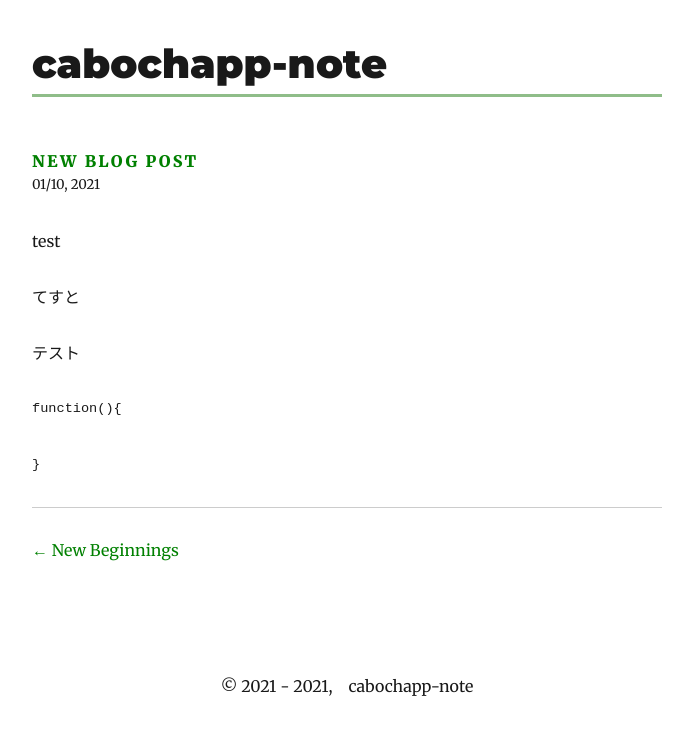
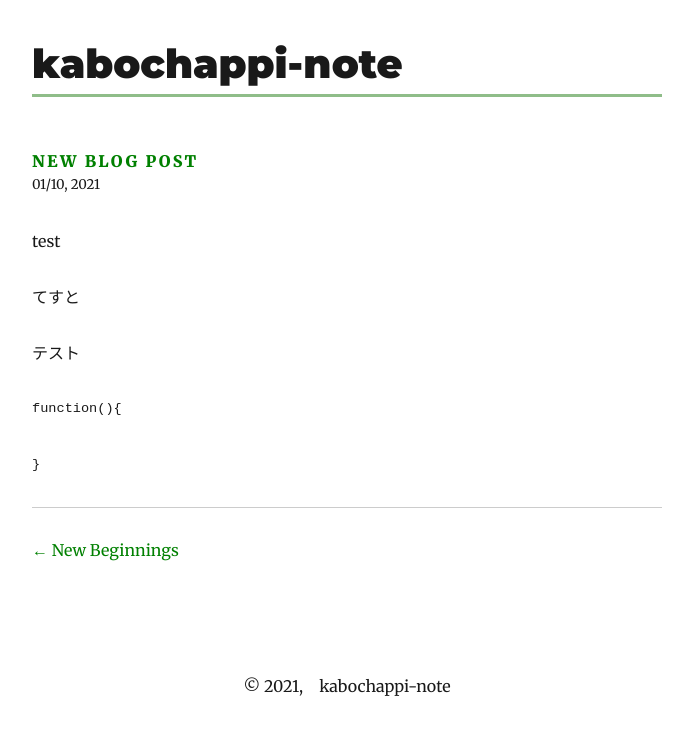
Before and after one commit to taiki-cano/cabo-note, a Gatsby site: page /blog/new-blog-post/ in a window 1280 px wide. Shown: the whole page, without its empty margins (293-986 px from the left). Built offline with nearby package versions, Linux system fonts and the light colour scheme; Gatsby itself is replaced by a stand-in of ours; some packages are replaced by stand-ins of ours; code samples lack their colours.

Commit message:
rename title

```diff
--- a/gatsby-config.js
+++ b/gatsby-config.js
@@ -1,10 +1,10 @@
 module.exports = {
   siteMetadata: {
     // edit below
-    title: `cabochapp-note`,
+    title: `kabochappi-note`,
     author: `cabochapp`,
     description: `備忘録`,
-    siteUrl: `https://cabochapp-note.netlify.app`,
+    siteUrl: `https://kabochappi-note.netlify.app`,
     social: {
       github: 'taiki-cano',
     },
--- a/package.json
+++ b/package.json
@@ -13,6 +13,7 @@
     "babel-plugin-styled-components": "^1.10.0",
     "gatsby": "^2.24.47",
     "gatsby-image": "^2.0.39",
+    "gatsby-plugin-feed": "^2.11.0",
     "gatsby-plugin-feed-mdx": "^1.0.0",
     "gatsby-plugin-google-analytics": "^2.0.18",
     "gatsby-plugin-local-search": "^1.1.1",
--- a/src/components/layout.js
+++ b/src/components/layout.js
@@ -55,7 +55,7 @@ class Layout extends React.Component {
           <main>{children}</main>
         </div>
         <Footer>
-          © 2021 - {new Date().getFullYear()},{`　`}cabochapp-note
+            © 2021{new Date().getFullYear() > 2021 && (<span> - {new Date().getFullYear()}</span>)},{`　`}{title}
         </Footer>
       </Wrapper>
     )
```
Also changed, not shown: 1 other file.
